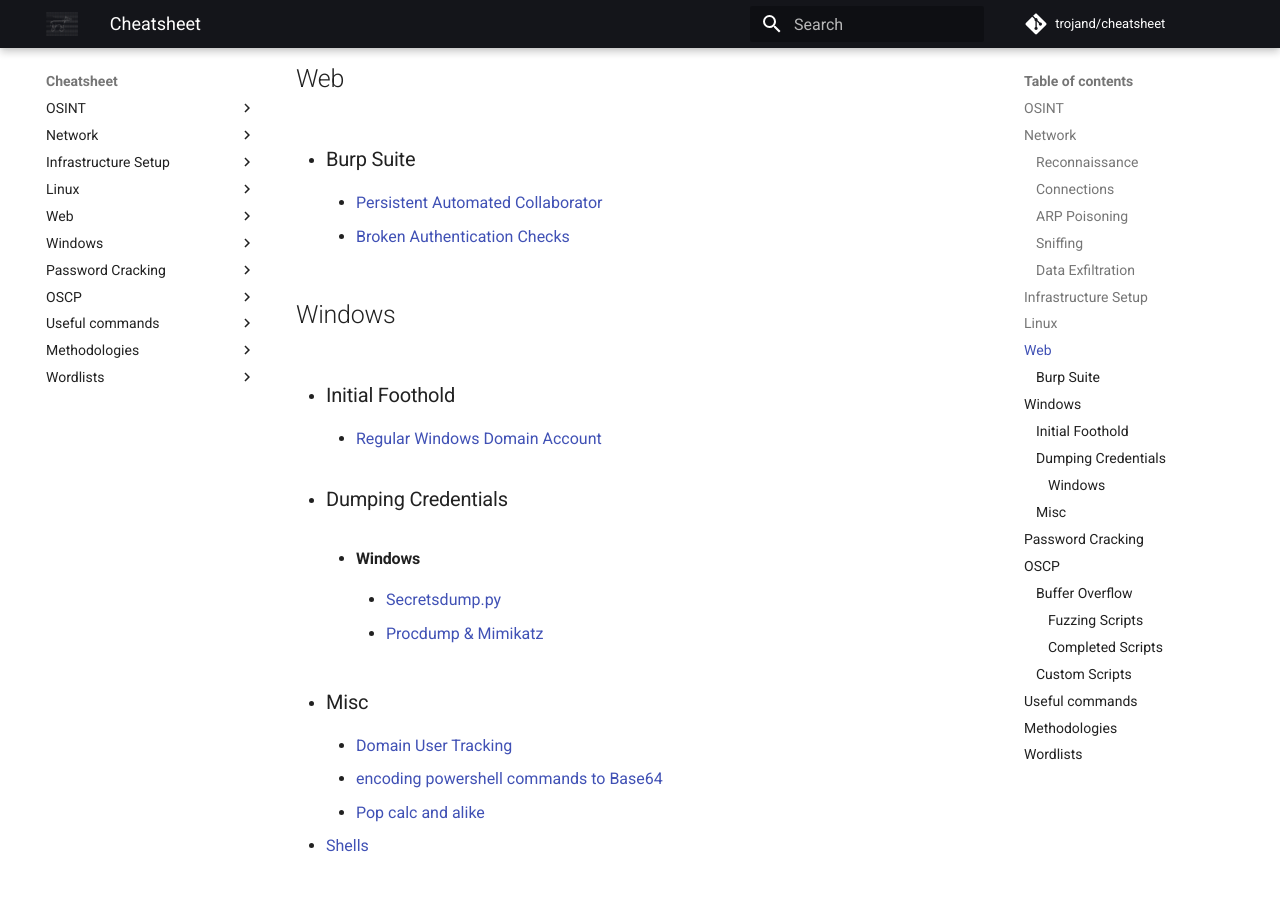
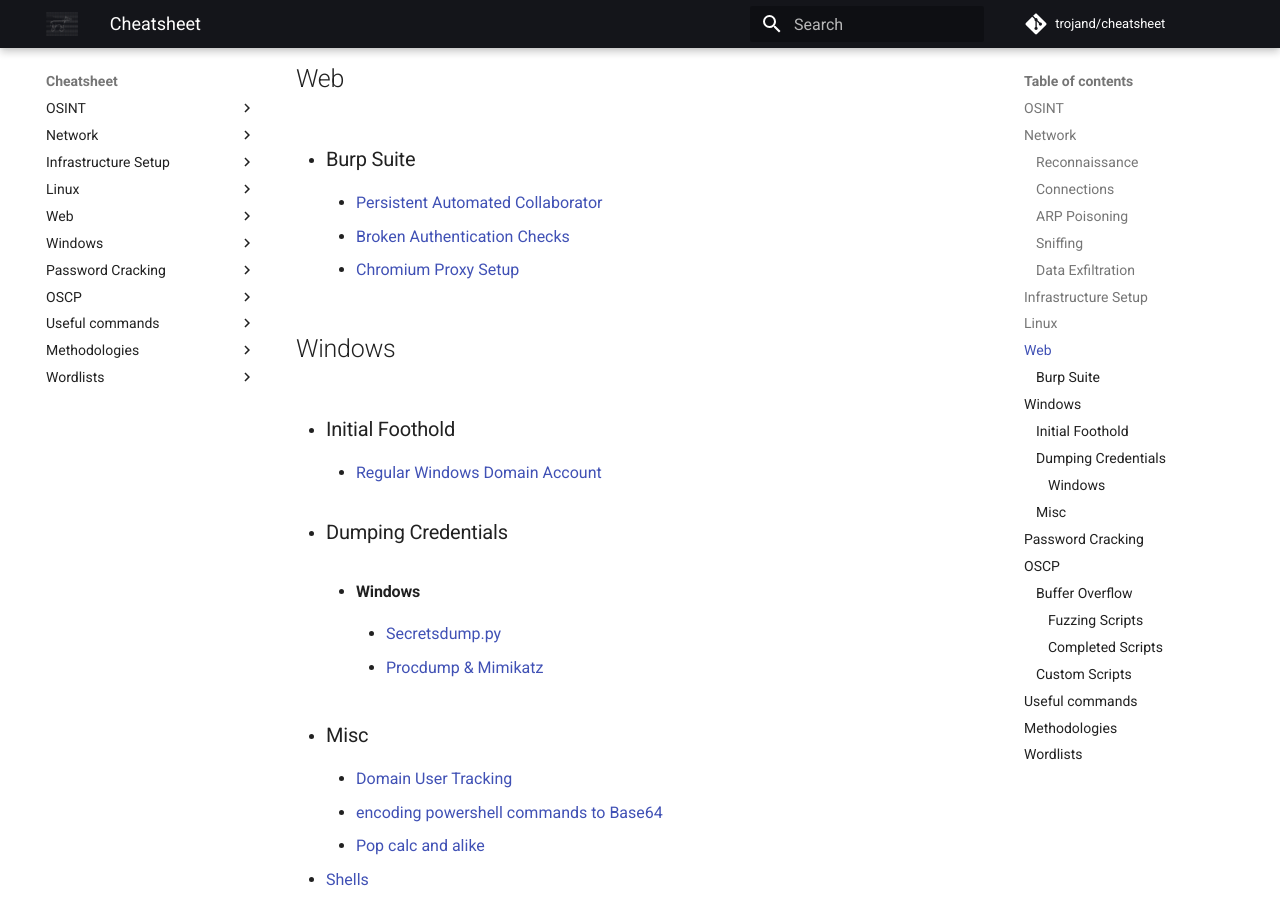
Before and after one commit to trojand/cheatsheet, an MkDocs documentation site: the page built from docs/index.md, in a window 1280 px wide and 900 px high, scrolled down 1522 px. Built offline with MkDocs 1.6.1 and Material for MkDocs 9.7.7, drawn with Linux system fonts in a browser that asks for light colours; comment, search, counter and statistics services are not loaded.

Commit message:
Update index.md

```diff
--- a/docs/index.md
+++ b/docs/index.md
@@ -41,6 +41,7 @@
 * ### Burp Suite
     * [Persistent Automated Collaborator](Web/BurpSuite/Persistent_Automated_Collaborator.md)
     * [Broken Authentication Checks](Web/BurpSuite/Broken_Authentication_Checks.md)
+    * [Chromium Proxy Setup](Web/BurpSuite/Chromium_Proxy_Setup.md)
 
 ## Windows
 * ### Initial Foothold
```
